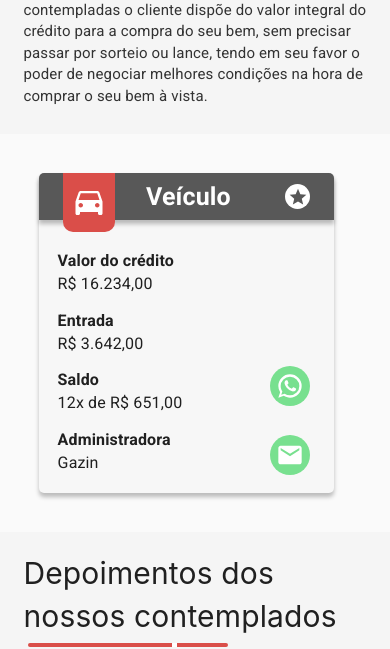
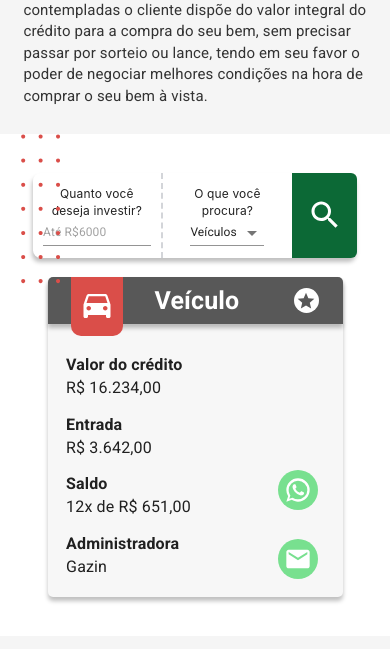
Before and after one commit to atlascodedev/portalbens-nextjs-frontend, a Next.js app: page / in a window 390 px wide. Shown: the part 2840-3489 px from the top of the page. Built offline with nearby package versions, Linux system fonts and the light colour scheme; a web font is replaced by a local one.

Commit message:
[Feature] Product section layout improvements; implemented responsive  search component layout

```diff
--- a/components/LandingPage/Navbar/Drawer/index.tsx
+++ b/components/LandingPage/Navbar/Drawer/index.tsx
@@ -11,6 +11,7 @@ import React from "react";
 import Link from "next/link";
 import { MenuItem } from "../../../../@types";
 import { Grade } from "@material-ui/icons";
+import scrollIntoView from "../../../../helper/scrollIntoView";
 
 interface Props {
   open: boolean;
@@ -55,7 +56,9 @@ const LayoutDrawer = ({ open, toggleDrawer, logo, sidebarItems }: Props) => {
             if (!item.hidden) {
               return (
                 <ListItem
-                  onClick={() => toggleDrawer(false)}
+                  onClick={() =>
+                    scrollIntoView(item.label, item.ref, toggleDrawer(false))
+                  }
                   key={index}
                   style={{
                     padding: "10px",
--- a/components/LandingPage/Navbar/Main/styles/index.tsx
+++ b/components/LandingPage/Navbar/Main/styles/index.tsx
@@ -3,6 +3,7 @@ import { Menu } from "@material-ui/icons";
 import React from "react";
 import styled from "styled-components";
 import { MenuItem } from "../../../../../@types";
+import returnHome from "../../../../../helper/returnHome";
 import scrollIntoView from "../../../../../helper/scrollIntoView";
 
 const NavbarMainRoot = styled.div`
@@ -35,6 +36,7 @@ const NavbarMainLogoContainer = styled.div`
   display: flex;
   justify-content: flex-end;
   margin-right: 15px;
+  cursor: pointer;
 
   svg {
     height: 100%;
@@ -98,7 +100,7 @@ const NavbarMainLayout = ({
   return (
     <NavbarMainRoot>
       <NavbarMainInnerContainer>
-        <NavbarMainLogoContainer>
+        <NavbarMainLogoContainer onClick={returnHome}>
           <NavbarMainLogo src={logo} alt="Portal Bens - Logotipo" />
         </NavbarMainLogoContainer>
         <NavbarMainDrawerButtonContainer onClick={() => openDrawer(true)}>
--- a/components/LandingPage/ProductSection/Main/index.tsx
+++ b/components/LandingPage/ProductSection/Main/index.tsx
@@ -1,13 +1,29 @@
 import React from "react";
 import ProductCard from "../ProductCard";
+import ProductSectionLayout from "./styles";
+import SwiperCore, {
+  Navigation,
+  Pagination,
+  Scrollbar,
+  A11y,
+  Autoplay,
+} from "swiper";
+import { Swiper, SwiperSlide } from "swiper/react";
+import ProductSearch from "../ProductSearch";
+
+SwiperCore.use([Navigation, Pagination, Scrollbar, Autoplay]);
 
 interface Props {}
 
 const ProductSection = (props: Props) => {
   return (
-    <div style={{ padding: "10%" }}>
+    <ProductSectionLayout>
+      <div style={{ paddingBottom: "5%" }}>
+        <ProductSearch />
+      </div>
+
       <ProductCard />
-    </div>
+    </ProductSectionLayout>
   );
 };
 
--- a/components/LandingPage/ProductSection/Main/styles/index.tsx
+++ b/components/LandingPage/ProductSection/Main/styles/index.tsx
@@ -1 +1,42 @@
 import styled from "styled-components";
+
+const ProductSectionRoot = styled.div`
+  height: 100%;
+  width: 100%;
+  padding-top: 10%;
+  padding-bottom: 10%;
+  background-color: #fff;
+  position: relative;
+`;
+
+const ProductSectionDetail = styled.img`
+  width: 42px;
+  height: 150px;
+  position: absolute;
+  top: 0;
+  left: 5%;
+  z-index: 50;
+`;
+
+const ProductSectionInnerContainer = styled.div`
+  width: 100%;
+  height: 100%;
+  display: flex;
+  flex-direction: column;
+  align-items: center;
+`;
+
+interface ProductSectionLayoutProps {
+  children: React.ReactNode;
+}
+
+const ProductSectionLayout = ({ children }: ProductSectionLayoutProps) => {
+  return (
+    <ProductSectionRoot>
+      <ProductSectionDetail src={"/images/detail-5-red.svg"} />
+      <ProductSectionInnerContainer>{children}</ProductSectionInnerContainer>
+    </ProductSectionRoot>
+  );
+};
+
+export default ProductSectionLayout;
--- a/components/LandingPage/ProductSection/ProductSearch/index.tsx
+++ b/components/LandingPage/ProductSection/ProductSearch/index.tsx
@@ -1,9 +1,10 @@
 import React from "react";
+import ProductSearchLayout from "./styles";
 
 interface Props {}
 
 const ProductSearch = (props: Props) => {
-  return <div>this is the product search section</div>;
+  return <ProductSearchLayout />;
 };
 
 export default ProductSearch;
--- a/components/LandingPage/ProductSection/ProductSearch/styles/index.tsx
+++ b/components/LandingPage/ProductSection/ProductSearch/styles/index.tsx
@@ -1 +1,131 @@
+import {
+  FormControl,
+  InputLabel,
+  MenuItem,
+  Select,
+  SvgIcon,
+  TextField,
+  Tooltip,
+} from "@material-ui/core";
+import { Search } from "@material-ui/icons";
 import styled from "styled-components";
+
+const ProductSearchRoot = styled.div`
+  width: 323.84px;
+  height: 84.3px;
+  background: #ffffff;
+  box-shadow: -1px 4.10064px 4.10064px rgba(0, 0, 0, 0.25);
+  border-radius: 7.75161px;
+  font-size: 12px;
+
+  .MuiSelect-root {
+    font-size: 12px;
+  }
+
+  .MuiInputBase-root {
+    font-size: 12px;
+  }
+
+  @media (min-width: 1024px) {
+    width: 729.43px;
+    height: 91.47px;
+    font-size: 17.5px;
+  }
+`;
+
+const ProductSearchInnerContainer = styled.div`
+  display: grid;
+  grid-template-columns: 40% 40% 20%;
+  height: 100%;
+
+  .title {
+  }
+`;
+
+const ProductSearchPriceRangeContainer = styled.div`
+  display: flex;
+  justify-content: center;
+  align-items: center;
+  flex-direction: column;
+  border-right: 2.32548px dashed #d3d5d9;
+  padding: 10px;
+
+  .title {
+    text-align: center;
+  }
+`;
+
+const ProductSearchTypeSelectContainer = styled.div`
+  display: flex;
+  justify-content: center;
+  align-items: center;
+  flex-direction: column;
+  padding: 10px;
+
+  .title {
+    text-align: center;
+  }
+
+  .select {
+    .MuiSelect-root {
+      min-width: 50px;
+    }
+  }
+`;
+
+const ProductSearchButtonContainer = styled.div`
+  background-color: #0c6936;
+  border-radius: 0px 6px 6px 0px;
+  display: flex;
+  justify-content: center;
+  align-items: center;
+  cursor: pointer;
+
+  .MuiSvgIcon-root {
+    fill: #fff;
+    font-size: 2.25rem;
+  }
+
+  @media (min-width: 1024px) {
+    .MuiSvgIcon-root {
+      font-size: 4rem;
+    }
+  }
+`;
+
+interface ProductSearchLayoutProps {}
+
+const ProductSearchLayout = ({}: ProductSearchLayoutProps) => {
+  return (
+    <ProductSearchRoot>
+      <ProductSearchInnerContainer>
+        <ProductSearchPriceRangeContainer>
+          <div className="title">Quanto você deseja investir?</div>
+          <div className="priceField">
+            <TextField placeholder="Até R$6000" />
+          </div>
+        </ProductSearchPriceRangeContainer>
+        <ProductSearchTypeSelectContainer>
+          <div className="title">O que você procura?</div>
+          <div className="select">
+            <TextField defaultValue="vehicle" select>
+              <MenuItem value={"vehicle"}>Veículos</MenuItem>
+              <MenuItem value={"housing"}>Imóveis</MenuItem>
+            </TextField>
+          </div>
+        </ProductSearchTypeSelectContainer>
+        <Tooltip
+          title={
+            "Ajuste os parâmetros de busca e então clique aqui para pesquisar por uma carta."
+          }
+        >
+          <ProductSearchButtonContainer>
+            <SvgIcon component={Search} />
+          </ProductSearchButtonContainer>
+        </Tooltip>
+      </ProductSearchInnerContainer>
+    </ProductSearchRoot>
+  );
+};
+
+export default ProductSearchLayout;
--- a/helper/scrollIntoView/index.tsx
+++ b/helper/scrollIntoView/index.tsx
@@ -6,7 +6,7 @@ import converToSlug from "../convertToSlug";
 const scrollIntoView = (
   menuName: string,
   ref: React.RefObject<HTMLDivElement | HTMLElement> | null,
-  callback?: (...args: any[]) => void
+  callback?: ((...args: any[]) => void) | any
 ) => {
   const isChrome: boolean = global.window.navigator.userAgent.includes(
     "Chrome"
```
Also changed, not shown: public/images/detail-5-red.svg (added).
